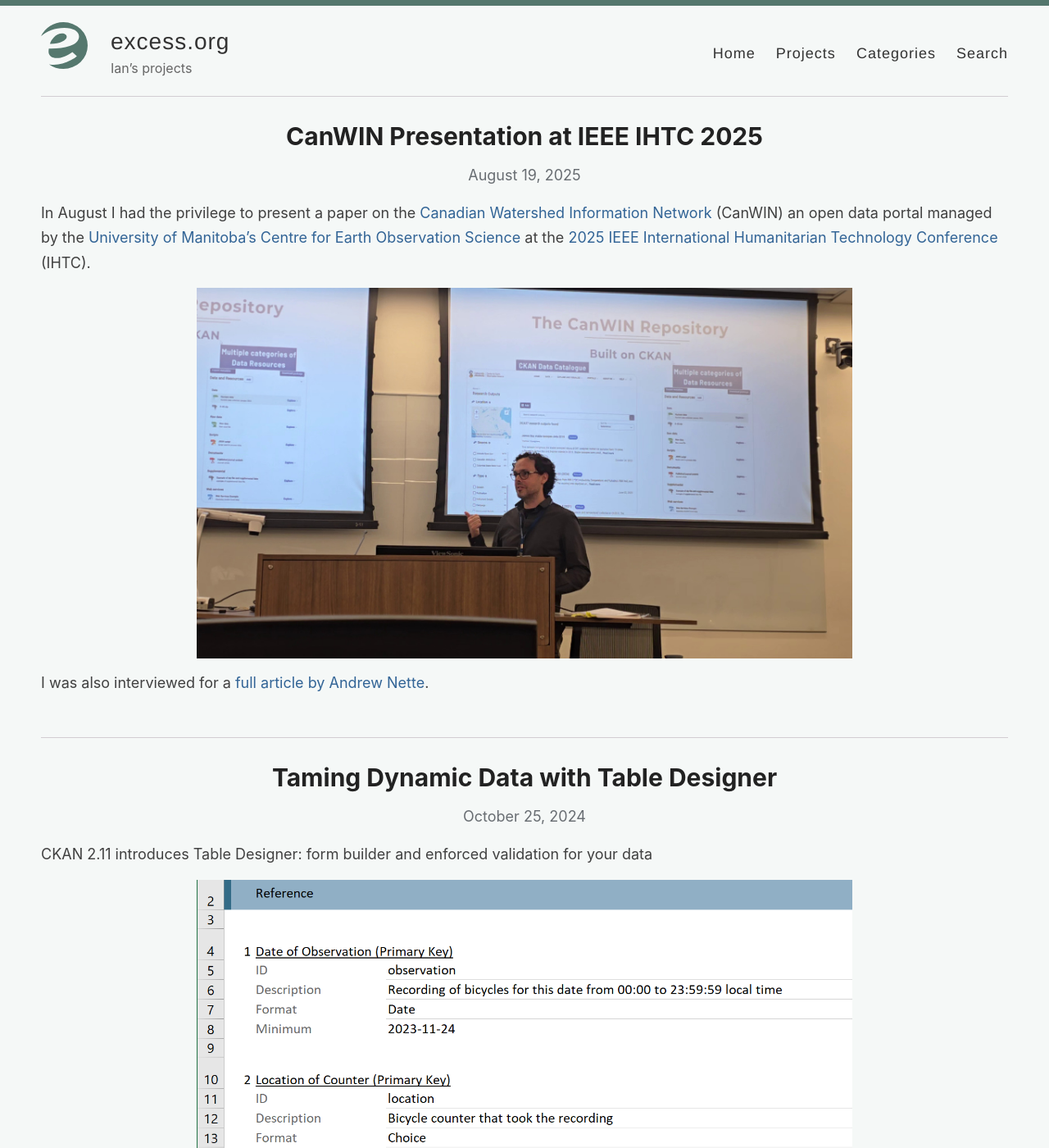
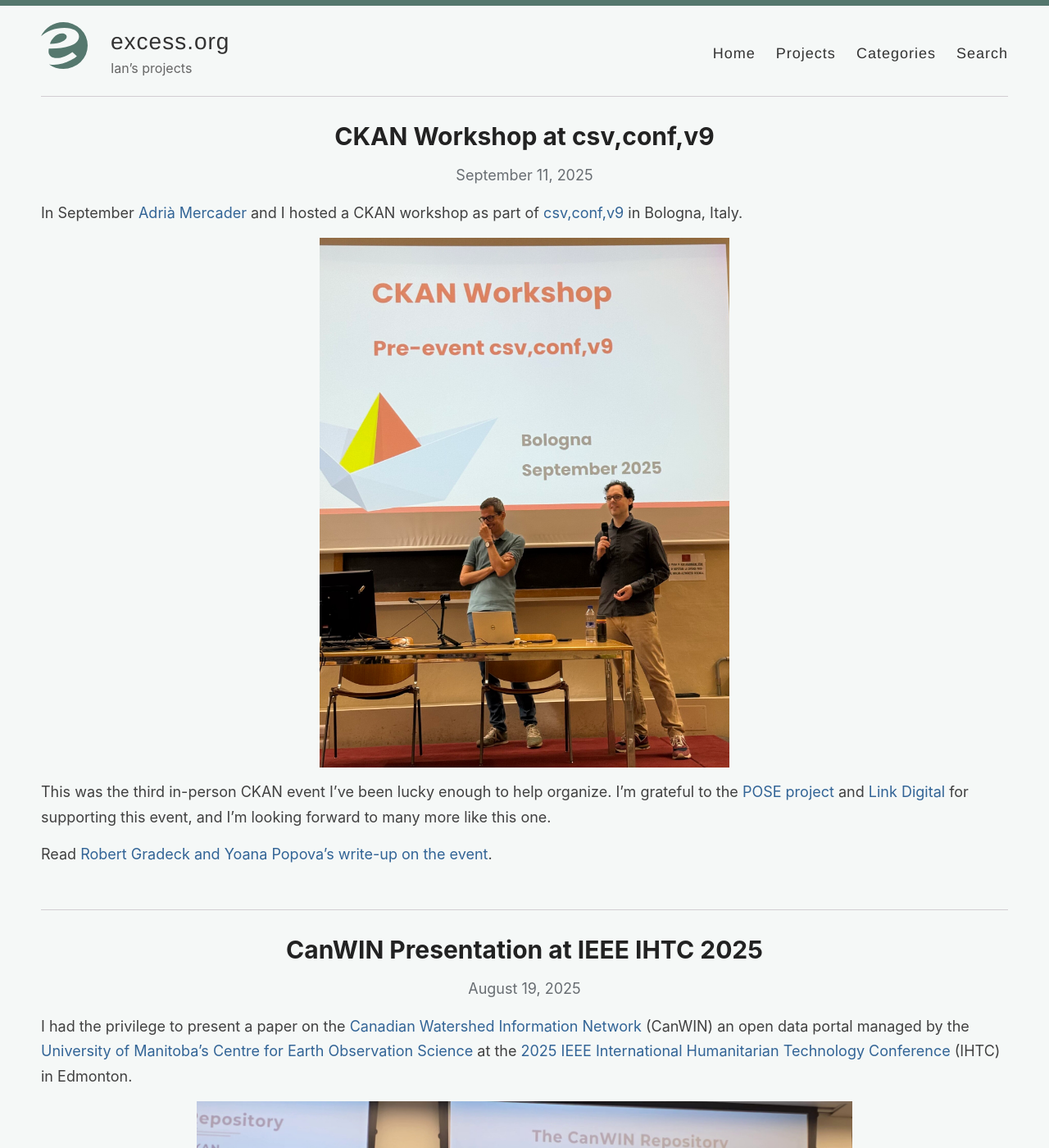
Before and after one commit to wardi/wardi.github.io, a Jekyll site: the page built from index.html, in a window 1280 px wide and 1400 px high. Shown: the whole window at 82% size. Built offline with Jekyll 4.4.1, drawn with Linux system fonts in a browser that asks for light colours; the list of posts is cut into pages by our own code; some of the changed text lies outside the part shown.

Commit message:
ckan at csvconf

```diff
--- a/_posts/2025-08-19-canwin-ieee-ihtc.md
+++ b/_posts/2025-08-19-canwin-ieee-ihtc.md
@@ -6,13 +6,13 @@
 inline: true
 ---
 
-In August I had the privilege to present a paper on the
+I had the privilege to present a paper on the
 <a href="https://canwin-datahub.ad.umanitoba.ca/">Canadian Watershed Information Network</a>
 (CanWIN) an open data portal managed by the
 <a href="https://umanitoba.ca/earth-observation-science/">University of Manitoba’s Centre for Earth Observation Science</a>
 at the
 <a href="https://2025.ieee-ihtc.org/">2025 IEEE International Humanitarian Technology Conference</a>
-(IHTC).
+(IHTC) in Edmonton.
 
 <img src="/images/canwin-presentation.jpg" alt="Ian presenting CanWIN at IEEE IHTC 2025" width=800>
 
--- /dev/null
+++ b/_posts/2025-09-11-csvconf-ckan.md
@@ -0,0 +1,19 @@
+---
+layout: post
+title: CKAN Workshop at csv,conf,v9
+categories: [CKAN]
+image: /images/csvconf-ckan-ian-adria.jpg
+inline: true
+---
+
+In September <a href="https://amercader.net/">Adrià Mercader</a> and I hosted a CKAN workshop as part of
+<a href="https://csvconf.com/">csv,conf,v9</a> in Bologna, Italy.
+
+<img src="/images/csvconf-ckan-ian-adria.jpg" alt="Ian and Adrià at csv,conf,v9 in Bologna" width=500>
+
+This was the third in-person CKAN event I've been lucky enough to help organize. I'm grateful to the
+<a href="https://new.nsf.gov/funding/opportunities/pathways-enable-open-source-ecosystems-pose">POSE project</a>
+and <a href="https://linkdigital.com.au/">Link Digital</a>
+for supporting this event, and I'm looking forward to many more like this one.
+
+Read <a href="https://ckan.org/blog/reflections-from-bologna-ckan-and-the-power-of-community-data-at-csvconfv9"> Robert Gradeck and Yoana Popova's write-up on the event</a>.
```
Also changed, not shown: images/csvconf-ckan-ian-adria.jpg (added).
